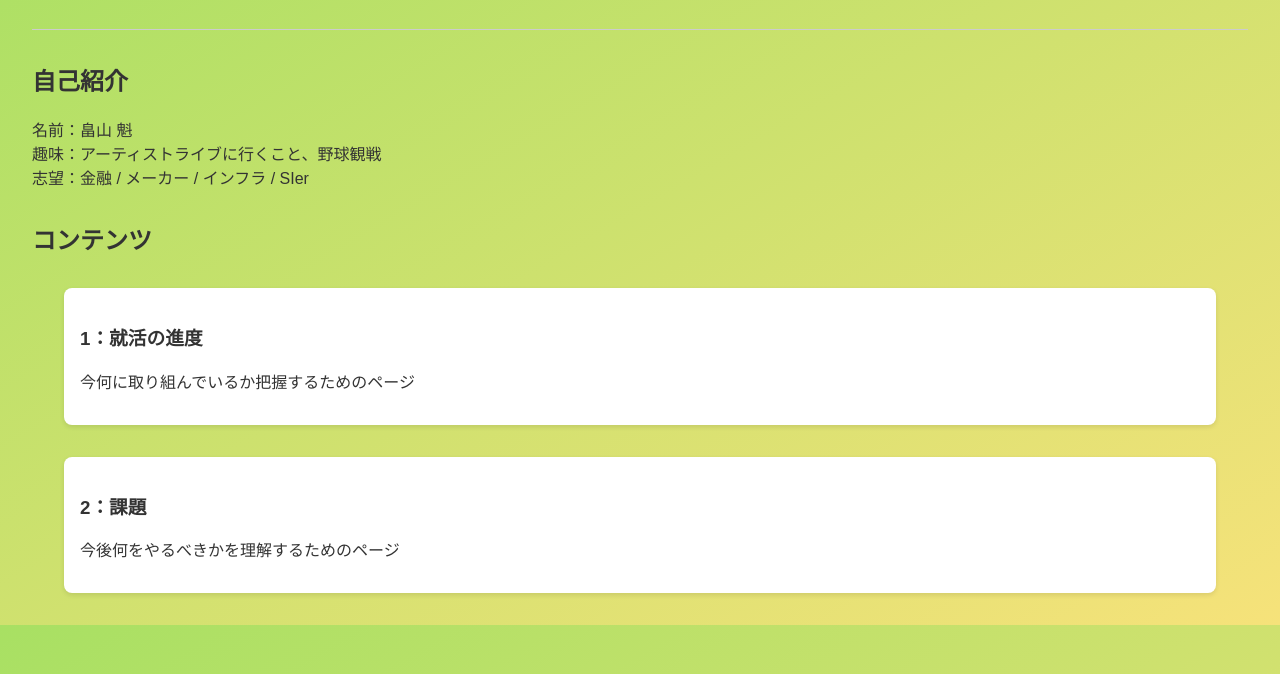
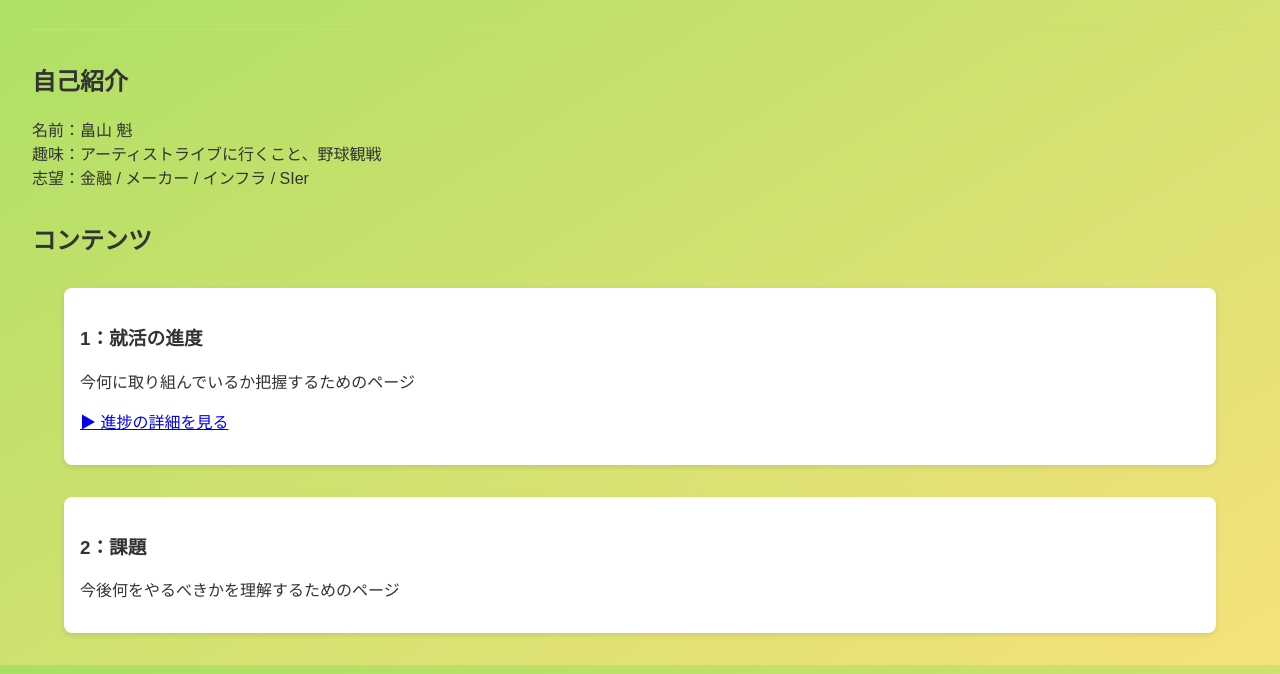
Before and after one commit to KaiNU2327/hajimemasite-kainu2327.github.io-trial, a plain HTML site: page index.html in a window 1280 px wide. Shown: the part 126-800 px from the top of the page. Drawn offline with Linux system fonts and the light colour scheme.

Commit message:
Update index.html

```diff
--- a/index.html
+++ b/index.html
@@ -73,6 +73,7 @@
     <div class="project">
       <h3>1：就活の進度</h3>
       <p>今何に取り組んでいるか把握するためのページ</p>
+      <p><a href="progress.html">▶ 進捗の詳細を見る</a></p>
     </div>
 
     <div class="project">
```
